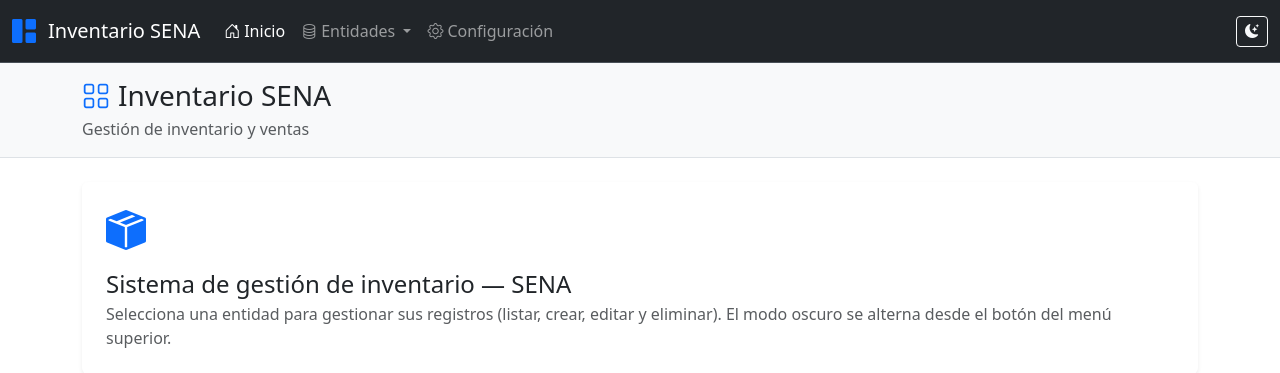
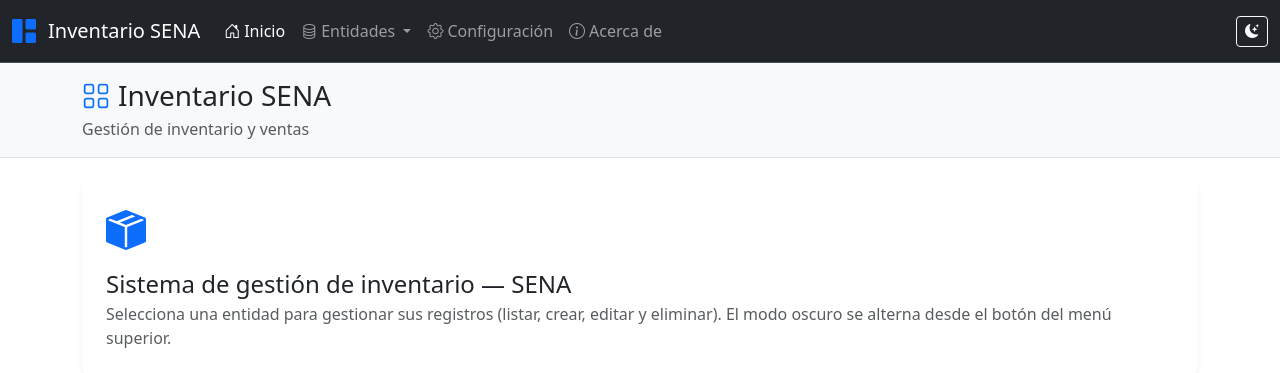
Before and after one commit to omarazrat/SENAGitCommands, a PHP site: page /index.php in a window 1280 px wide. Shown: the top 373 px of the page. Run offline with PHP 8.4, Linux system fonts and the light colour scheme; data comes from the database, SQL or seed files in the repository; data that the repository does not hold is empty; some libraries are stand-ins or nearby versions.

Commit message:
feat: Agregamos el apartado de Acerca de

```diff
--- a/src/htdocs/layout/header.php
+++ b/src/htdocs/layout/header.php
@@ -1,17 +1,24 @@
 <?php
+
 /**
  * Encabezado (configurable desde Configuración).
  * Espera las variables: $pageTitle, $pageSubtitle, $current.
  */
-if (!isset($pageSubtitle)) { $pageSubtitle = ''; }
-if (!isset($current))      { $current = ''; }
+if (!isset($pageSubtitle)) {
+    $pageSubtitle = '';
+}
+if (!isset($current)) {
+    $current = '';
+}
 
 $theme = setting('theme');
 $initialTheme = in_array($theme, ['light', 'dark'], true) ? $theme : '';
 $nav = $GLOBALS['ENTITIES'] ?? [];
 $icons = $GLOBALS['ENTITY_ICONS'] ?? [];
-?><!DOCTYPE html>
-<html lang="es"<?php echo $initialTheme !== '' ? ' data-bs-theme="' . e($initialTheme) . '"' : ''; ?>>
+?>
+<!DOCTYPE html>
+<html lang="es" <?php echo $initialTheme !== '' ? ' data-bs-theme="' . e($initialTheme) . '"' : ''; ?>>
+
 <head>
     <meta charset="UTF-8">
     <meta name="viewport" content="width=device-width, initial-scale=1">
@@ -19,7 +26,7 @@
 
     <script>
         // Aplicar tema guardado antes de pintar (evita parpadeo)
-        (function () {
+        (function() {
             var s = localStorage.getItem('theme');
             if (s) {
                 document.documentElement.setAttribute('data-bs-theme', s);
@@ -34,6 +41,7 @@
     <link rel="stylesheet" href="https://cdn.jsdelivr.net/npm/bootstrap-icons@1.11.3/font/bootstrap-icons.min.css">
     <link rel="stylesheet" href="assets/app.css">
 </head>
+
 <body class="d-flex flex-column min-vh-100">
 
     <nav class="navbar navbar-expand-lg navbar-dark bg-dark border-bottom" data-bs-theme="dark">
@@ -71,6 +79,11 @@
                             <i class="bi bi-gear me-1"></i>Configuración
                         </a>
                     </li>
+                    <li class="nav-item">
+                        <a class="nav-link <?php echo $current === 'acerca' ? 'active' : ''; ?>" href="acerca.php">
+                            <i class="bi bi-info-circle me-1"></i>Acerca de
+                        </a>
+                    </li>
                 </ul>
                 <div class="d-flex align-items-center gap-2">
                     <button type="button" class="btn btn-outline-light btn-sm" id="themeToggle" title="Cambiar tema" aria-label="Cambiar tema">
```
Also changed, not shown: src/htdocs/acerca.php (renamed from var/ejercicios/commit1/acerca.php), 1 other file. Lines whose indentation alone changed are shown as unchanged.
